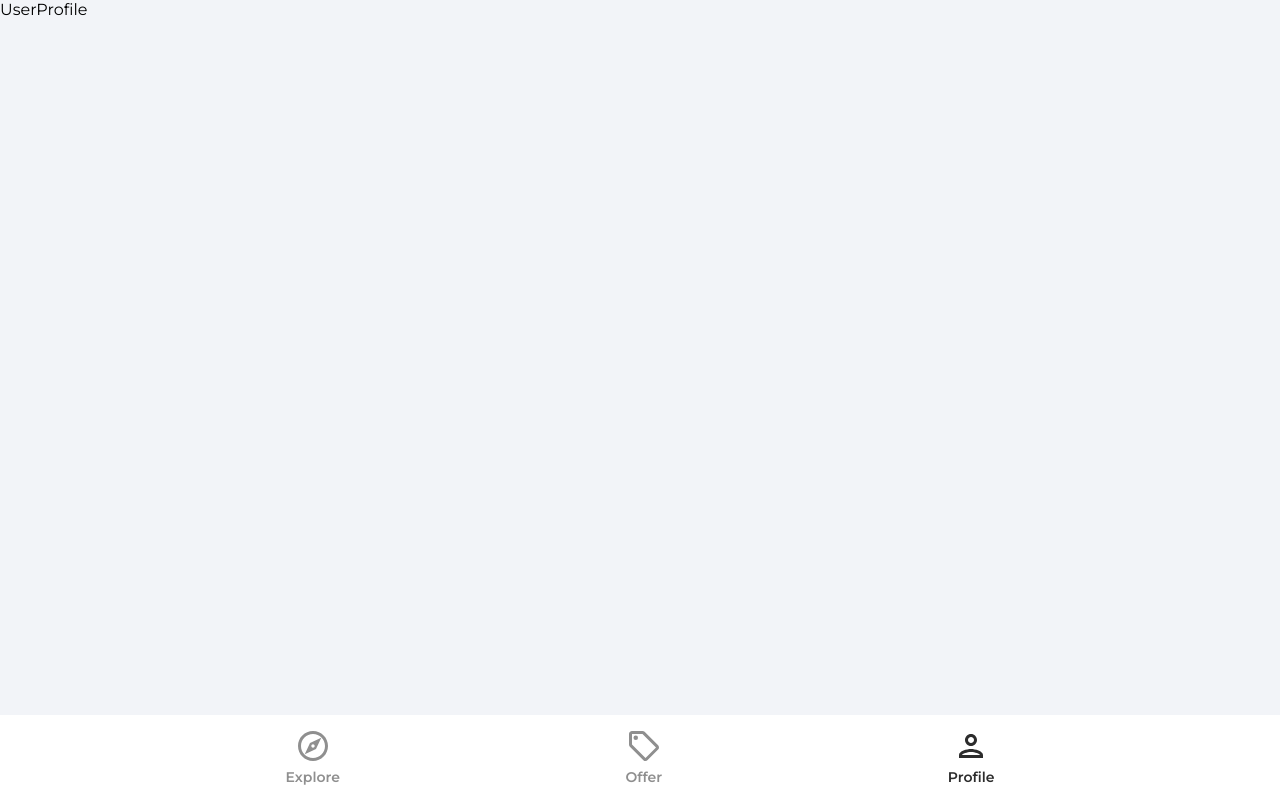
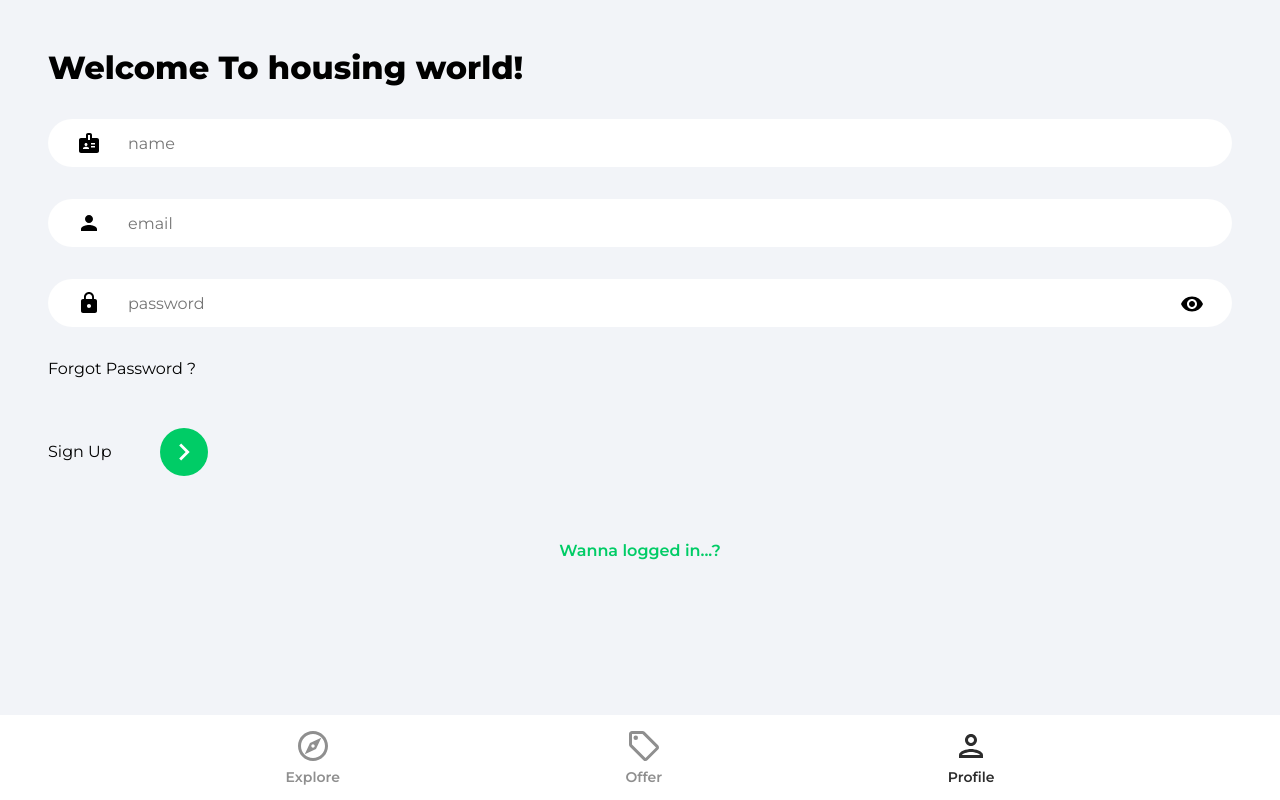
Before and after one commit to ronaknavadiya/Citiesn-Homes, a React (Create React App) app: page /profile in a window 1280 px wide. Built offline with nearby package versions, Linux system fonts and the light colour scheme.

Commit message:
Created Sign up and Sign in Page

```diff
--- a/src/App.js
+++ b/src/App.js
@@ -18,7 +18,7 @@
         <Route path="/signUp" element={<Signup />}></Route>
         <Route path="/offers" element={<Offers />}></Route>
         <Route path="/forgotPassword" element={<ForgotPassword />}></Route>
-        <Route path="/profile" element={<UserProfile />}></Route>
+        <Route path="/profile" element={<Signup />}></Route>
       </Routes>
       <Navbar />
     </Router>
--- a/src/Pages/SIgnIn.js
+++ b/src/Pages/SIgnIn.js
@@ -1,7 +1,70 @@
-import React from "react";
+import React, { useState } from "react";
+import { Link, useNavigate } from "react-router-dom";
+import { ReactComponent as ArrowRightIcon } from "../assets/svg/keyboardArrowRightIcon.svg";
+import visibilityIcon from "../assets/svg/visibilityIcon.svg";
 
-const SIgnIn = () => {
-  return <div>SIgnIn</div>;
+const SignIn = () => {
+  const [showPassword, setShowPassword] = useState(false);
+  const [formData, setFormData] = useState({
+    email: "",
+    password: "",
+  });
+
+  const navigate = useNavigate();
+
+  const onValueChange = (e) => {
+    setFormData((state) => ({ ...state, [e.target.id]: e.target.value }));
+  };
+
+  return (
+    <>
+      <div className="pageContainer">
+        <header>
+          <p className="pageHeader">Welcome Back!</p>
+        </header>
+        <form>
+          <div className="emailInputDiv">
+            <input
+              type="email"
+              id="email"
+              placeholder="email"
+              value={formData.email}
+              onChange={onValueChange}
+              className="emailInput"
+            />
+          </div>
+          <div className="passwordInputDiv">
+            <input
+              type={showPassword ? "text" : "password"}
+              id="password"
+              placeholder="password"
+              value={formData.password}
+              onChange={onValueChange}
+              className="passwordInput"
+            />
+            <img
+              src={visibilityIcon}
+              alt="show password"
+              onClick={() => setShowPassword((state) => !state)}
+              className="showPassword"
+            />
+          </div>
+          <Link to="/forgotPassword" className="forgotPassword">
+            Forgot Password ?
+          </Link>
+          <div className="signInBar">
+            <p className="singInText">Sign In</p>
+            <button className="signInButton">
+              <ArrowRightIcon fill="#ffffff" width="34px" height="34px" />
+            </button>
+          </div>
+        </form>
+        <Link to="/signUp" className="registerLink">
+          Create new Account?
+        </Link>
+      </div>
+    </>
+  );
 };
 
-export default SIgnIn;
+export default SignIn;
--- a/src/Pages/Signup.js
+++ b/src/Pages/Signup.js
@@ -1,7 +1,81 @@
-import React from "react";
+import React, { useState } from "react";
+import { Link, useNavigate } from "react-router-dom";
+import { ReactComponent as ArrowRightIcon } from "../assets/svg/keyboardArrowRightIcon.svg";
+import visibilityIcon from "../assets/svg/visibilityIcon.svg";
 
 const Signup = () => {
-  return <div>Signup</div>;
+  const [showPassword, setShowPassword] = useState(false);
+  const [formData, setFormData] = useState({
+    name: "",
+    email: "",
+    password: "",
+  });
+
+  const navigate = useNavigate();
+
+  const onValueChange = (e) => {
+    setFormData((state) => ({ ...state, [e.target.id]: e.target.value }));
+  };
+
+  return (
+    <>
+      <div className="pageContainer">
+        <header>
+          <p className="pageHeader">Welcome To housing world!</p>
+        </header>
+        <form>
+          <div className="nameInputDiv">
+            <input
+              type="text"
+              id="name"
+              placeholder="name"
+              value={formData.name}
+              onChange={onValueChange}
+              className="nameInput"
+            />
+          </div>
+          <div className="emailInputDiv">
+            <input
+              type="email"
+              id="email"
+              placeholder="email"
+              value={formData.email}
+              onChange={onValueChange}
+              className="emailInput"
+            />
+          </div>
+          <div className="passwordInputDiv">
+            <input
+              type={showPassword ? "text" : "password"}
+              id="password"
+              placeholder="password"
+              value={formData.password}
+              onChange={onValueChange}
+              className="passwordInput"
+            />
+            <img
+              src={visibilityIcon}
+              alt="show password"
+              onClick={() => setShowPassword((state) => !state)}
+              className="showPassword"
+            />
+          </div>
+          <Link to="/forgotPassword" className="forgotPassword">
+            Forgot Password ?
+          </Link>
+          <div className="signUpBar">
+            <p className="singUpText">Sign Up</p>
+            <button className="signInButton">
+              <ArrowRightIcon fill="#ffffff" width="34px" height="34px" />
+            </button>
+          </div>
+        </form>
+        <Link to="/signIn" className="registerLink">
+          Wanna logged in...?
+        </Link>
+      </div>
+    </>
+  );
 };
 
 export default Signup;
--- a/src/components/Navbar.js
+++ b/src/components/Navbar.js
@@ -9,7 +9,7 @@
   const location = useLocation();
 
   const isActivePage = (route) => {
-    if (route == location.pathname) {
+    if (route === location.pathname) {
       return true;
     }
     return false;
```
